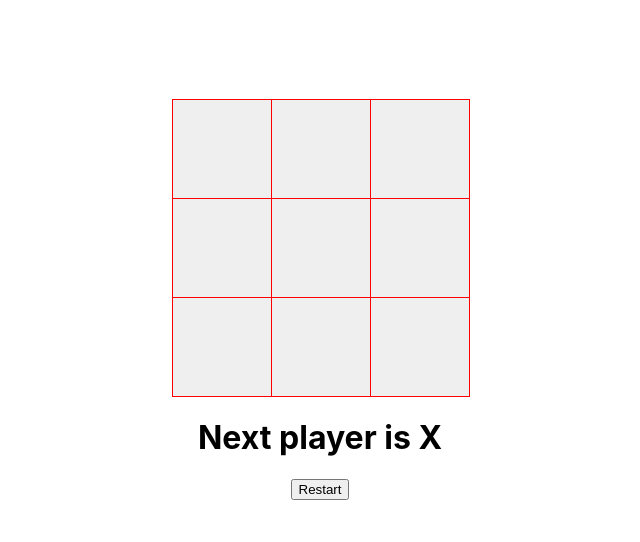
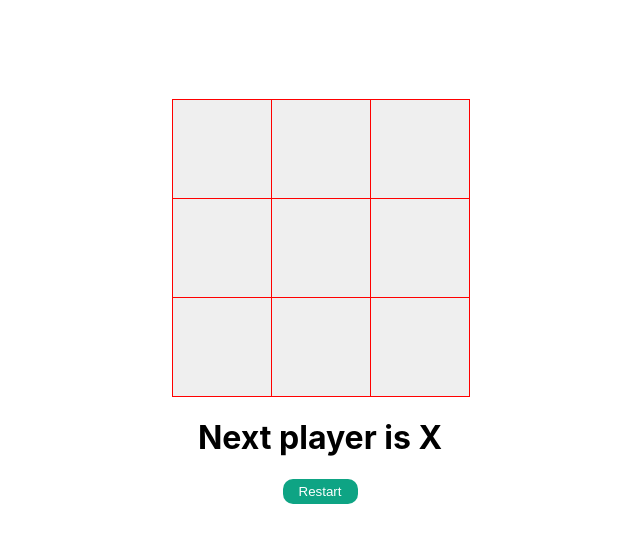
Before and after one commit to MarkaSurendhar/xoclash, a React (Create React App) app: page / in a window 1280 px wide. Shown: the top 542 px of the page, without its empty margins (320-960 px from the left). Built offline with nearby package versions, Linux system fonts and the light colour scheme.

Commit message:
final changes

```diff
--- a/src/components/index.jsx
+++ b/src/components/index.jsx
@@ -64,7 +64,7 @@ const TicTacToe=()=>{
         }else{
             setStatus(`Next player is ${isXTurn ? 'X' : 'O'}`)
         }
-    },squares,isXTurn);
+    },[squares,isXTurn]);
 
     return(
         <div className="tic-tac-toe-container">
@@ -85,7 +85,7 @@ const TicTacToe=()=>{
                 <Square value={squares[8]}  onClick={()=>handleClick(8)}/>
             </div>
             <h1>{status}</h1>
-            <button onClick={handleRestart}>Restart</button>
+            <button className="btn" onClick={handleRestart}>Restart</button>
         </div>
     )
 }
--- a/src/components/style.css
+++ b/src/components/style.css
@@ -20,3 +20,11 @@
     margin-top: -1px;
     cursor: pointer;
 }
+.btn{
+    color: white;
+    background-color: rgb(14, 164, 132);
+    border: none;
+    height: 25px;
+    width: 75px;
+    border-radius: 10px;
+}
```
